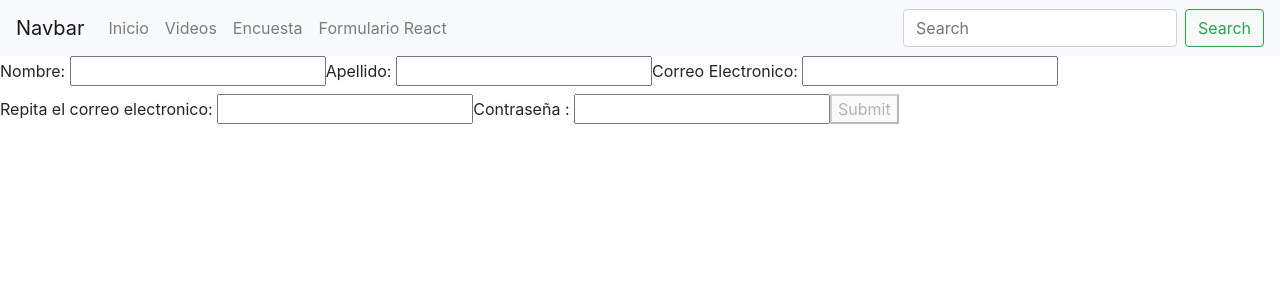
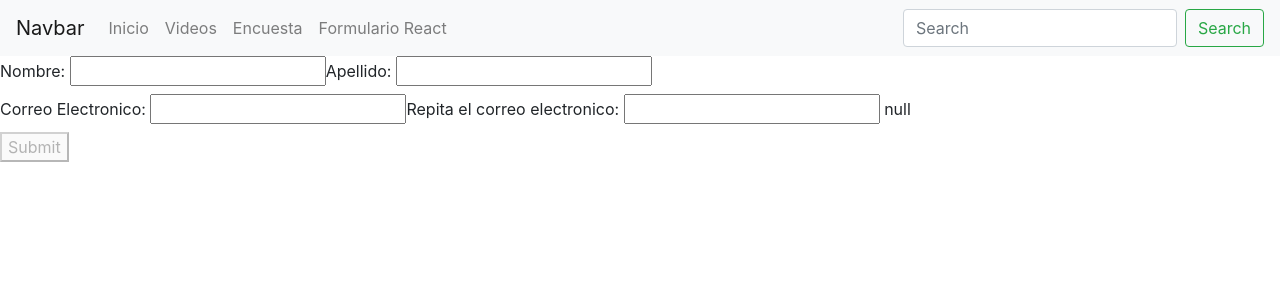
Before and after one commit to CGA56/angular_class1, an Angular app: page /createAcount in a window 1280 px wide. Shown: the top 300 px of the page. Built offline with nearby package versions, Linux system fonts and the light colour scheme.

Commit message:
add validador correo

```diff
--- a/src/app/form-react-create-acount/form-react-create-acount-validator.validator.ts
+++ b/src/app/form-react-create-acount/form-react-create-acount-validator.validator.ts
@@ -1,12 +1,13 @@
 import { FormControl, FormGroup, NgForm, FormGroupDirective } from '@angular/forms';
 
-export class PasswordValidator {
+export class validadores {
 
   static areEqual(formGroup: FormGroup) {
     let value;
     let valid = true;
+    console.log(formGroup.get("name"));
     for (let key in formGroup.controls) {
-      if (formGroup.controls.hasOwnProperty(key)) {
+      if (formGroup.controls. hasOwnProperty(key)) {
         let control: FormControl = <FormControl>formGroup.controls[key];
 
         if (value === undefined) {
--- a/src/app/form-react-create-acount/form-react-create-acount.component.html
+++ b/src/app/form-react-create-acount/form-react-create-acount.component.html
@@ -1,11 +1,10 @@
-
-<form   [formGroup]="profileForm" novalidate>
+<form [formGroup]="profileForm" novalidate>
 
   <label>
     Nombre:
     <input type="text" id="name" name="name" formControlName="name">
   </label>
-    <div *ngIf="name.invalid && (name.dirty || name.touched)"class="alert alert-danger">
+  <div *ngIf="name.invalid && (name.dirty || name.touched)" class="alert alert-danger">
     <div *ngIf="name.errors.required">
       El nombre es obigatorio.
     </div>
@@ -15,43 +14,44 @@
     Apellido:
     <input type="text" id="lastName" name="lastName" formControlName="lastName">
   </label>
-    <div *ngIf="lastName.invalid && (lastName.dirty || lastName.touched)"class="alert alert-danger">
+  <div *ngIf="lastName.invalid && (lastName.dirty || lastName.touched)" class="alert alert-danger">
     <div *ngIf="lastName.errors.required">
       El apellido es obligatorio.
     </div>
   </div>
+
+
+ <div formGroupName="emailsGroup">
+
   <label>
     Correo Electronico:
     <input type="text" id="email" name="email" formControlName="email">
   </label>
-    <div *ngIf="email.invalid && (email.dirty || email.touched)"class="alert alert-danger">
-      <div *ngIf="email.errors.required">
-        El correo electronico es obligatorio.
-      </div>
-      <div *ngIf="email.errors.email">
-          El correo no es valido.
-        </div>
-    </div>
-    <br>
   <label>
     Repita el correo electronico:
     <input type="text" id="email2" name="email2" formControlName="email2">
   </label>
-    <div *ngIf="email2.invalid && (email2.dirty || email2.touched)"class="alert alert-danger">
-      <div *ngIf="email2.errors.required">
-        El correo electronico es obligatorio.
+   <div *ngIf="profileForm.get('emailsGroup').errors">
+     El correo electronico debe ser identico.
     </div>
-      <div *ngIf="email2.errors.email">
-          El correo no es valido.
+  {{profileForm.get('emailsGroup').errors|json}}
+
+
  </div>
-    </div>
-  <label>
+
+
+
+
+
+
+
+  <!-- <label>
     Contraseña :
     <input type="text" id="password" name="password" formControlName="password">
-  </label>
+  </label> -->
 
 
-  <button type="submit"  [disabled]="!profileForm.valid"  >Submit</button>
+  <button type="submit" [disabled]="!profileForm.valid">Submit</button>
 
 
 
--- a/src/app/form-react-create-acount/form-react-create-acount.component.ts
+++ b/src/app/form-react-create-acount/form-react-create-acount.component.ts
@@ -1,6 +1,6 @@
 import { Component , OnInit } from '@angular/core';
 import {  FormControl , FormGroup, Validators} from '@angular/forms';
-import { PasswordValidator } from '../form-react-create-acount/form-react-create-acount-validator.validator';
+import { validadores } from '../form-react-create-acount/form-react-create-acount-validator.validator';
 @Component({
   selector: 'app-form-react-create-acount',
   templateUrl: './form-react-create-acount.component.html',
@@ -12,21 +12,25 @@ export class FormReactCreateAcountComponent implements OnInit {
 
 
   profileForm : FormGroup;
+  validadorEmail: FormGroup;
   ngOnInit(): void {
     this.profileForm = new FormGroup({
       name : new FormControl('',Validators.required),
       lastName: new FormControl('',Validators.required),
-      email: new FormControl('',[Validators.required,Validators.email]),
-      email2: new FormControl('',[Validators.required,Validators.email]),
-      password: new FormControl('',Validators.required)
+      emailsGroup : new FormGroup({
+        email:new FormControl(''),
+        email2:new FormControl('')
+      },{validators:validadores.areEqual})
     });
+
+
   }
 
   get name() { return this.profileForm.get('name'); }
   get lastName() { return this.profileForm.get('lastName'); }
   get email() { return this.profileForm.get('email'); }
   get email2() { return this.profileForm.get('email2'); }
-  get matchEmail(){return this.profileForm.get('email')==this.profileForm.get('email2')};
+
   // profileForm = new FormGroup({
   //   name : new FormControl('',Validators.required)
   // });
```
Lines whose indentation alone changed are shown as unchanged.
